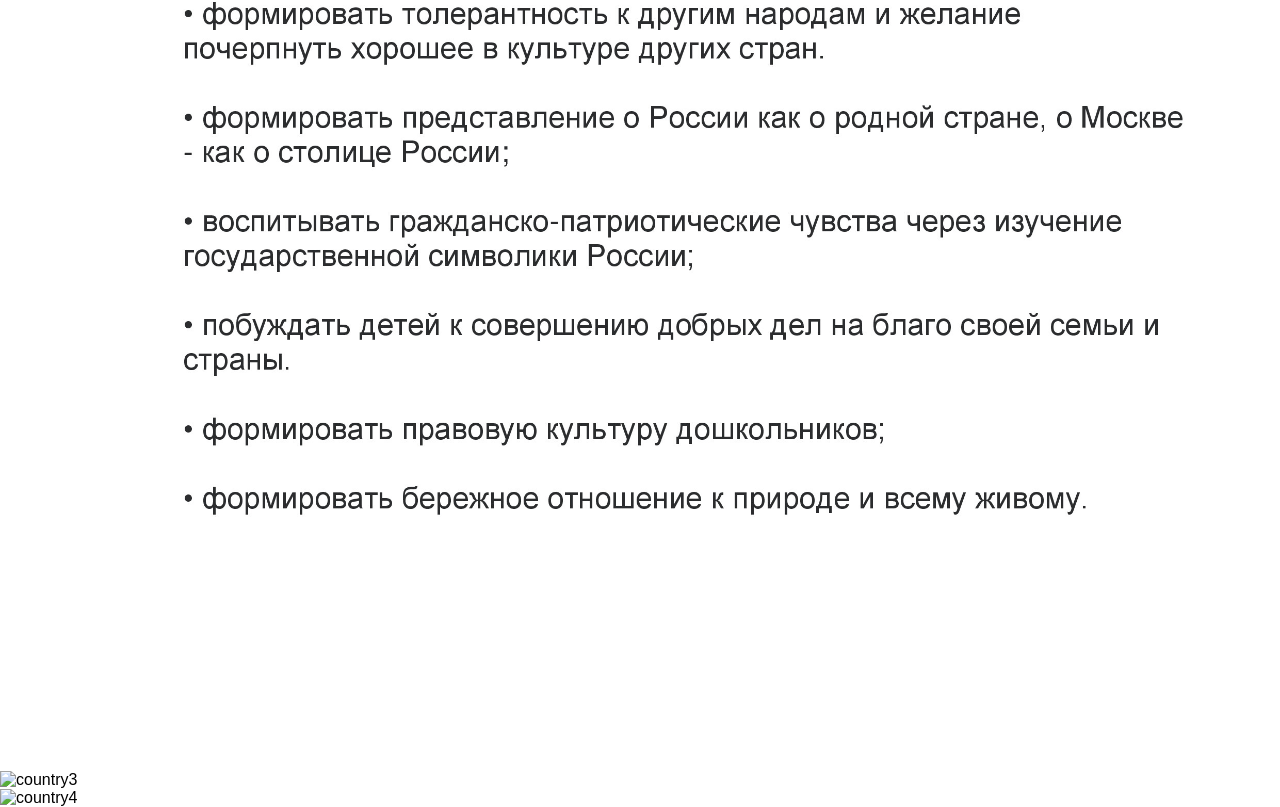
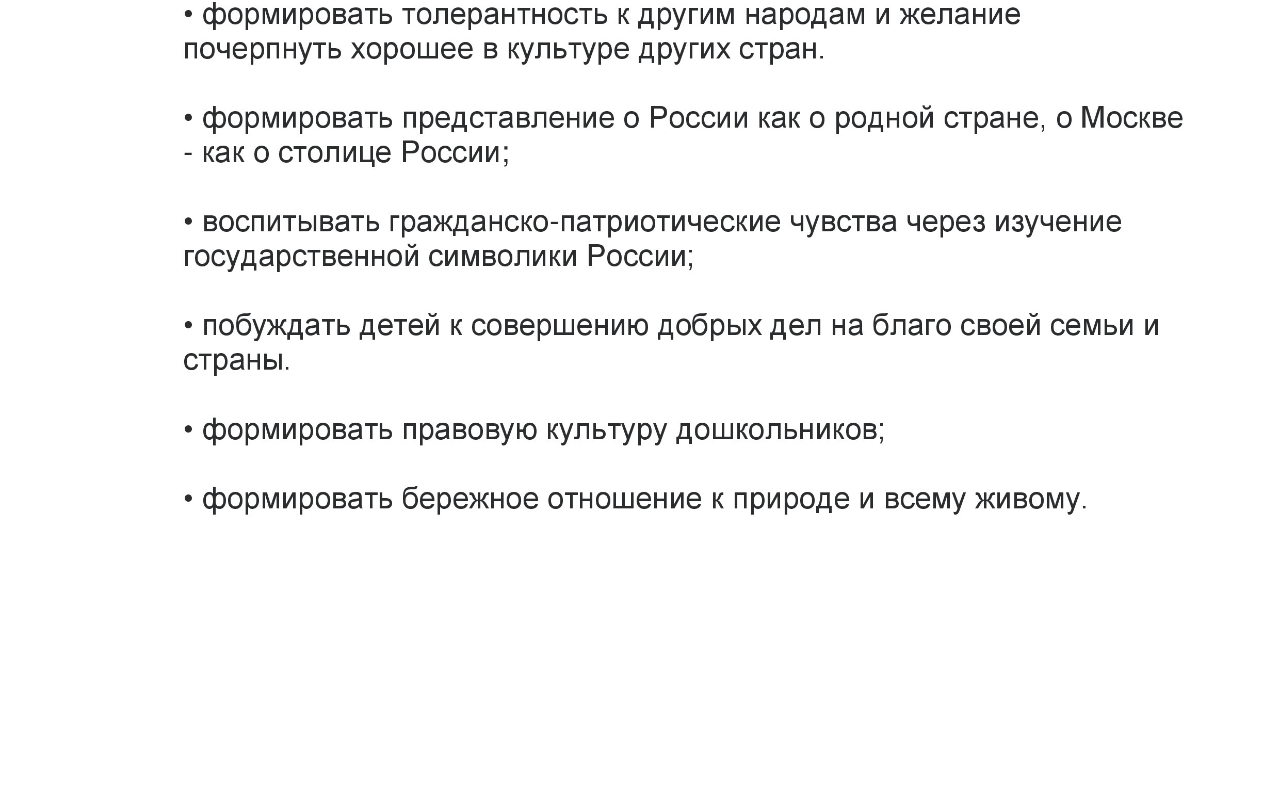
Before and after one commit to ds266/strana, a plain HTML site: page index.html in a window 1280 px wide. Shown: the part 3013-3820 px from the top of the page. After the commit the page ends 3784 px from the top, so only its background shows below. Drawn offline with Linux system fonts and the light colour scheme.

Commit message:
Update index.html

```diff
--- a/index.html
+++ b/index.html
@@ -17,8 +17,6 @@
    </audio>
   <img src="country1.jpg" alt="country1" width="100%" height="auto">
   <img src="country2.jpg" alt="country2" width="100%" height="auto">
-  <img src="country3.jpg" alt="country3" width="100%" height="auto">
-  <img src="country4.jpg" alt="country4" width="100%" height="auto">
     </div>
 <script src="script.js"></script>
 </body>
```
